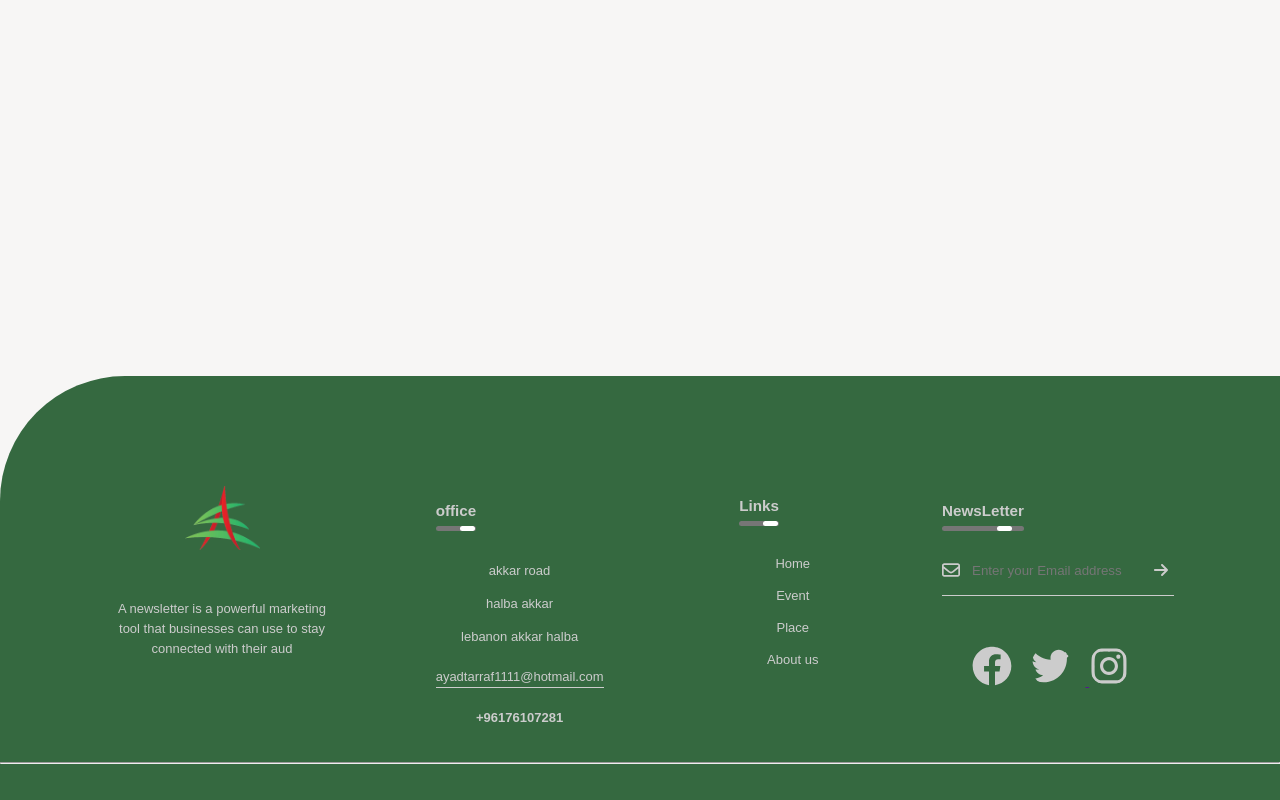
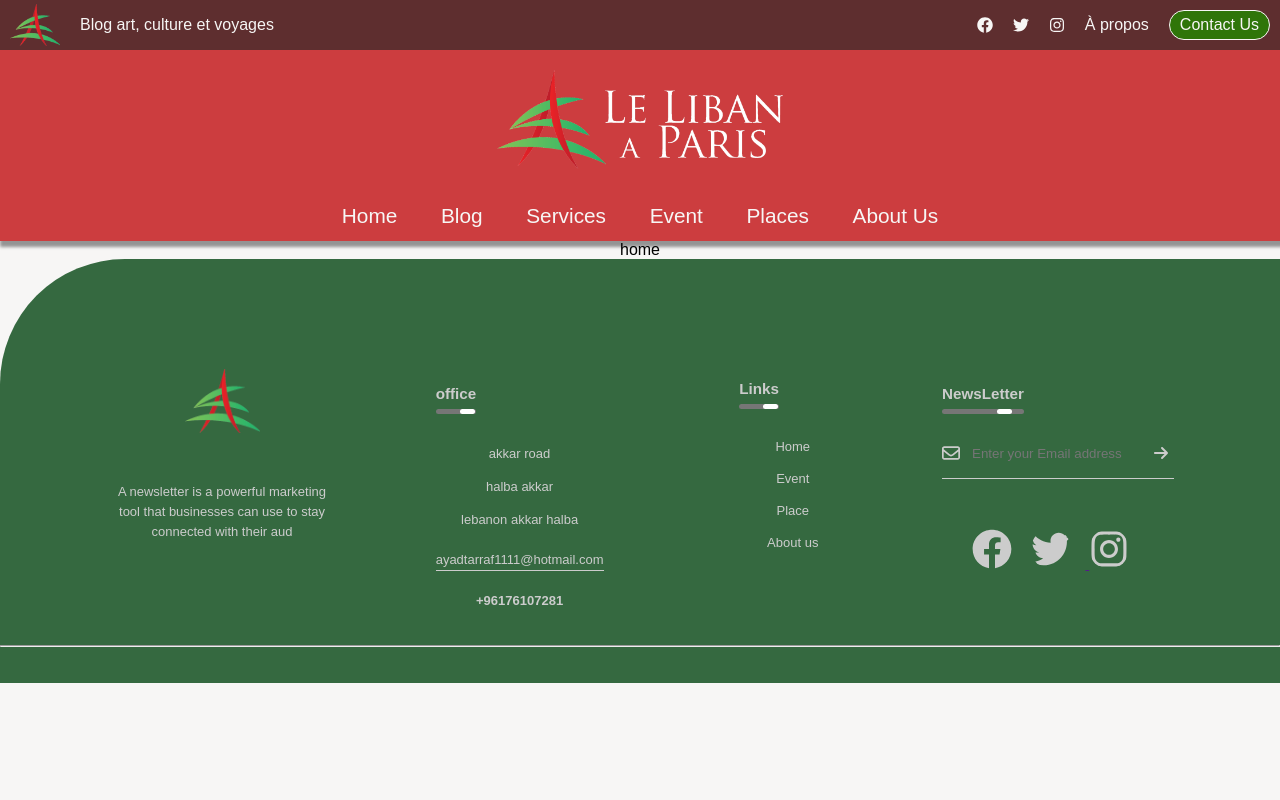
Before and after one commit to AWIKSARAH/Front-EndLiban-a-Paris, a React (Create React App) app: page / in a window 1280 px wide. Built offline with nearby package versions, Linux system fonts and the light colour scheme.

Commit message:
fixed styling issue in the footer

```diff
--- a/src/App.js
+++ b/src/App.js
@@ -1,13 +1,11 @@
 import "./App.css";
 import { BrowserRouter } from "react-router-dom";
 import AllRouts from "./components/routes";
-import Footer from "./components/Footer";
 function App() {
   return (
     <div className="App">
       <BrowserRouter>
-      < Footer />
-        {/* <AllRouts /> */}
+        <AllRouts />
       </BrowserRouter>
     </div>
   );
--- a/src/components/Footer/Footer.css
+++ b/src/components/Footer/Footer.css
@@ -1,6 +1,5 @@
 footer {
   width: 100%;
-  position: absolute;
   bottom: 0;
   background-color: #356940;
   padding: 100px 0 30px;
--- a/src/components/layout/index.jsx
+++ b/src/components/layout/index.jsx
@@ -1,13 +1,14 @@
 import { Outlet } from "react-router";
 import "./layout.css";
 import Header from "../header";
+import Footer from "../Footer";
 
 function Layout(props) {
   return (
     <>
         <Header/>
         <main><Outlet/></main>
-      <h1>Footer</h1>
+      <Footer/>
     </>
   );
 }
```
Also changed, not shown: 1 other file (tests, documents, lock files or other folders).
